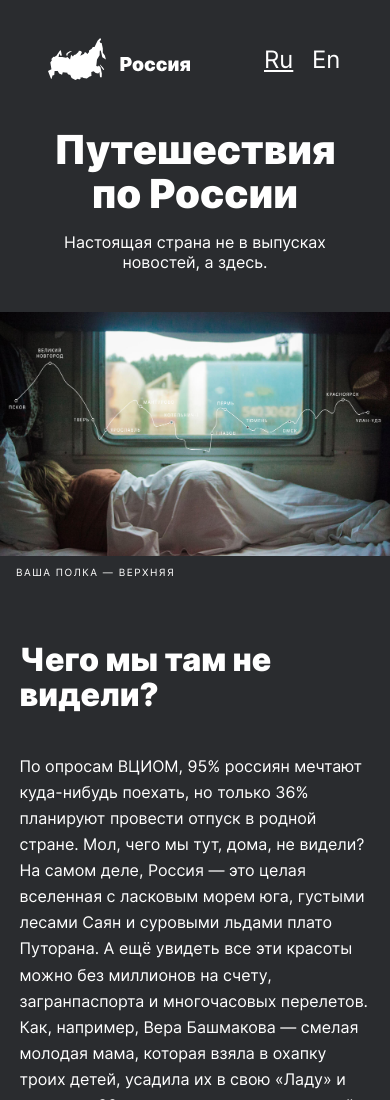
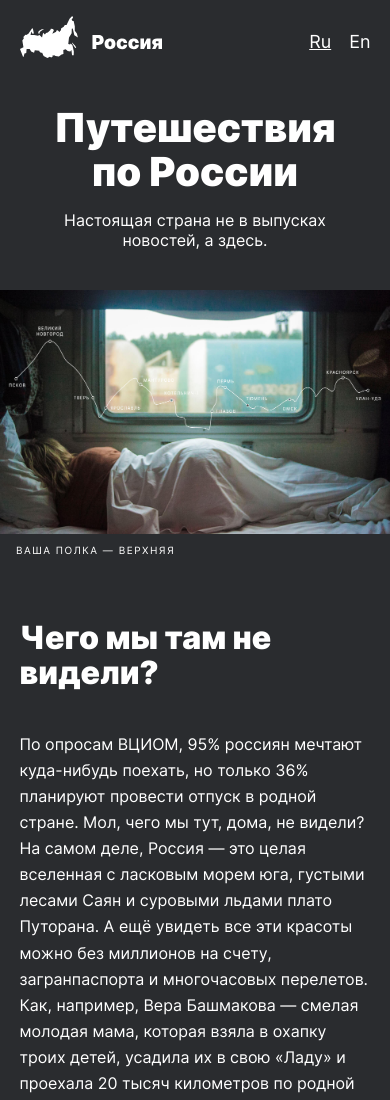
Before and after one commit to Dolka84/russian-travel, a plain HTML site: page index.html in a window 390 px wide. Shown: the top 1100 px of the page. Drawn offline with Linux system fonts and the light colour scheme.

Commit message:
поправки в footer header

```diff
--- a/blocks/footer/__copyright/footer__copyright.css
+++ b/blocks/footer/__copyright/footer__copyright.css
@@ -4,7 +4,7 @@
   margin: 0;
   font-weight: 400;
 }
-@media screen and (max-width: 630px) {
+@media screen and (max-width: 690px) {
   .footer__copyright {
     padding-top: 48px;
     font-size: 14px;
--- a/blocks/footer/__link/footer__link.css
+++ b/blocks/footer/__link/footer__link.css
@@ -10,7 +10,7 @@
 .footer__link:hover {
   opacity: 0.8;
 }
-@media screen and (max-width: 630px) {
+@media screen and (max-width: 690px) {
   .footer__link {
     font-size: 24px;
     line-height: 1;
--- a/blocks/footer/__links/footer__links.css
+++ b/blocks/footer/__links/footer__links.css
@@ -6,7 +6,7 @@
 .footer__links:last-of-type {
   margin-right: 0;
 }
-@media screen and (max-width: 630px) {
+@media screen and (max-width: 690px) {
   .footer__links {
     display: block;
     margin-bottom: 32px;
--- a/blocks/footer/footer.css
+++ b/blocks/footer/footer.css
@@ -7,7 +7,17 @@
 	justify-content:space-between;
 	/* align-items: center; */
 }
-@media screen and (max-width: 630px) {
+@media screen and (max-width: 1183px) {
+  .footer {
+    max-width: 90.625%;
+  }
+}
+@media screen and (max-width: 768px) {
+  .footer {
+    max-width: 93.75%;
+  }
+}
+@media screen and (max-width: 690px) {
   .footer {
     padding-top: 64px;
     flex-direction: column;
--- a/blocks/header/__lang-link/_element/header__lang-link_element.css
+++ b/blocks/header/__lang-link/_element/header__lang-link_element.css
@@ -1,7 +1,5 @@
 .header__lang-link_element {
-	width: 30px;
-	height: 28px;
-	margin: 18px 18px 6px 0;
+  margin: 0 18px 6px 0;
 	text-decoration: none;
 	color: #ffffff;
 	text-align: center;
@@ -19,3 +17,9 @@
 .header__lang-link_element:hover {
   opacity: 0.8;
 }
+@media screen and (max-width: 400px) {
+  .header__lang-link_element {
+    font-size: 18px;
+    line-height: 1.11;
+  }
+}
--- a/blocks/header/header.css
+++ b/blocks/header/header.css
@@ -1,9 +1,25 @@
 .header {
-	min-height: 52px;
+	/* min-height: 52px; */
 	max-width: 1184px;
 	margin: 0 auto;
 	display: flex;
 	justify-content: space-between;
 	align-items: flex-end;
-  padding: 28px 48px 0;
+  padding-top: 28px;
 }
+@media screen and (max-width: 1194px) {
+  .header {
+    max-width: 90.625%;
+  }
+}
+@media screen and (max-width: 768px) {
+  .header {
+    max-width: 93.75%;
+  }
+}
+@media screen and (max-width: 410px) {
+  .header {
+    max-width: 90%;
+    padding-top: 16px;
+  }
+}
--- a/blocks/photo-grid/__item/photo-grid__item.css
+++ b/blocks/photo-grid/__item/photo-grid__item.css
@@ -1,3 +1,4 @@
 .photo-grid__item {
 	width: 100%;
+  object-fit: cover;
 }
--- a/blocks/photo-grid/photo-grid.css
+++ b/blocks/photo-grid/photo-grid.css
@@ -5,6 +5,7 @@
 	gap: 16px;
   margin: 0 auto;
   padding-top: 92px;
+  object-fit: cover;
 }
 @media screen and (max-width: 1194px) {
   .photo-grid {
--- a/index.html
+++ b/index.html
@@ -141,7 +141,7 @@
 			</section>
 			<section class="cover">
           <a class="cover__overlay" href="https://stampsy.com/na-elektrichkakh-do-baikala" target="_blank">
-					<h2 class="cover__title">До Байкала «на собаках»</h2>
+					<h2 class="cover__title">До Байкала «на&nbsp;собаках»</h2>
 					<p class="cover__subtitle">По мотивам учебной темы о Транссибе — путешествие от столицы до Байкала на электричках.</p>
           </a>
 			</section>
```
Also changed, not shown: blocks/header/__lang-link/header__lang-link.css (line endings or trailing spaces).
